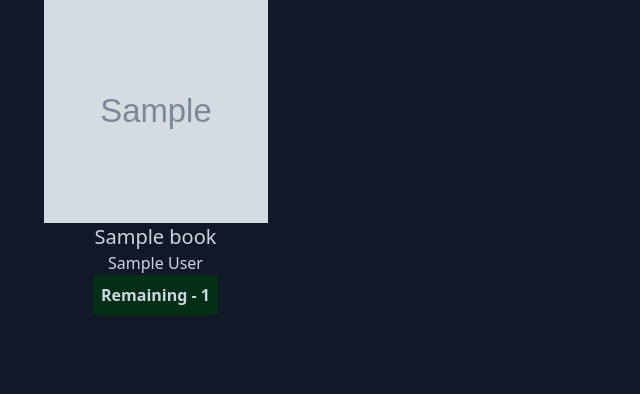
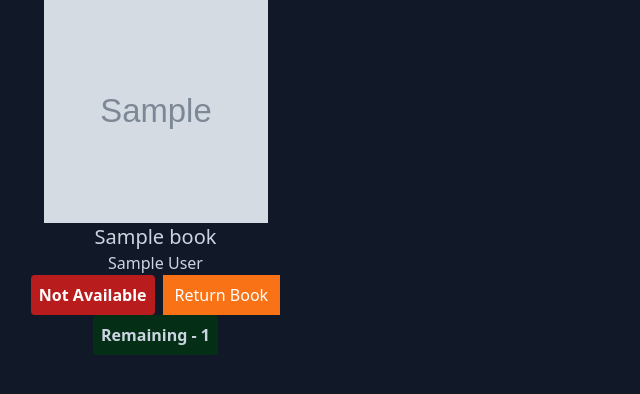
Before and after one commit to Fahad2240/Boipoka_Library_Mangement, a Django app: page /book_list/ in a window 1280 px wide. Shown: the part 181-575 px from the top of the page, without its empty margins (0-640 px from the left). Run offline with Django 5.2, Linux system fonts and the light colour scheme; a user stored in the database is signed in; tables that the repository leaves empty hold one stand-in row (values such as "Sample post"); grey boxes marked "Sample" are stand-in pictures; a database or web service that is not in the repository returns one stand-in record (values such as "Sample title"); data that the repository does not hold is empty; some libraries are stand-ins or nearby versions.

Commit message:
logicalchanges

```diff
--- a/boipoka_app/templates/boipoka_app/book_list.html
+++ b/boipoka_app/templates/boipoka_app/book_list.html
@@ -26,7 +26,7 @@
                         <div>
                             <p class="text-dark mx-20">{{book.author}}</p>
                         </div>
-                        {% if not book_availability|get_item:book.pk and book.available_copies == 0  %}
+                        {% if not book_availability|get_item:book.pk or book.available_copies == 0  %}
                         <div class="flex flex-row items-center justify-between gap-2">
                             <p class="rounded font-bold text-white bg-red-700 p-2 text-center">Not Available</p>
                             <form action="{% url 'boipoka_app:return_book' book.pk %}" method="post">
```
